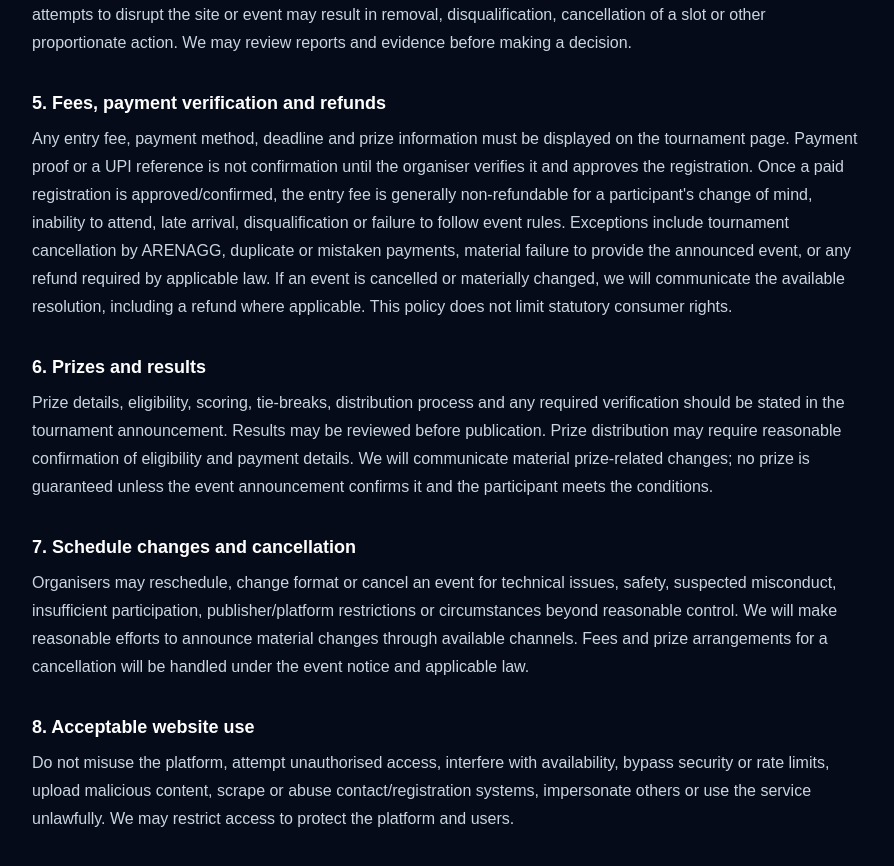
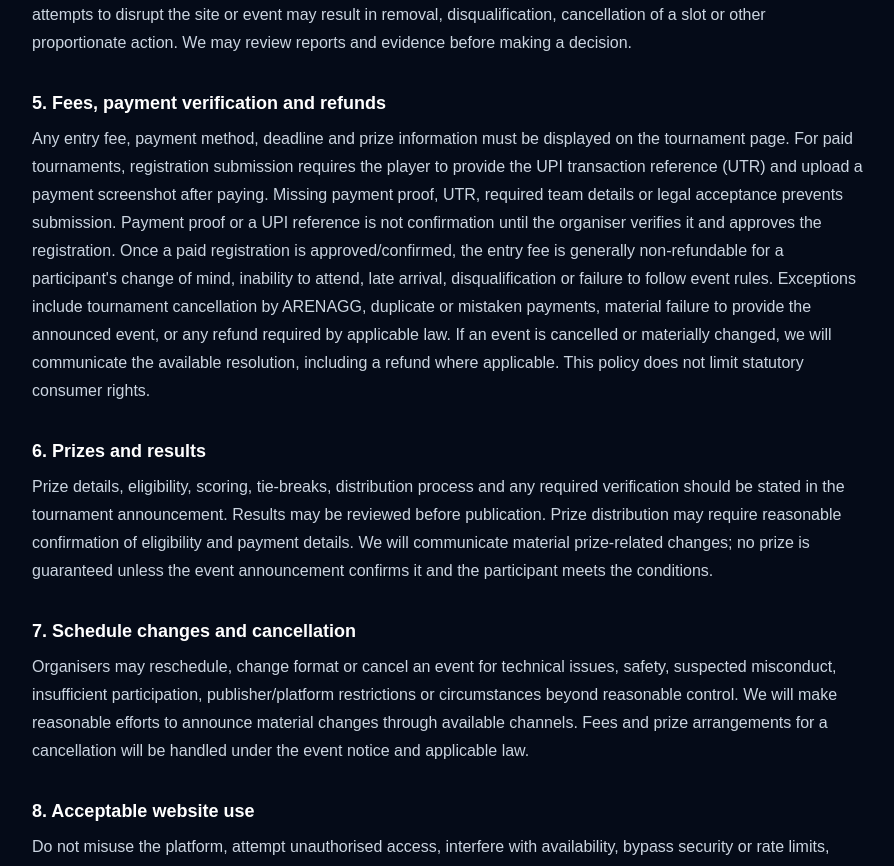
Before and after one commit to MDNOMAANKHAN/arenagg-tournament-app, a Next.js app: page /terms in a window 1280 px wide. Shown: the part 1100-1966 px from the top of the page, without its empty margins (192-1086 px from the left). Built offline with nearby package versions, Linux system fonts and the light colour scheme.

Commit message:
Update legal notices for mandatory payment proof

```diff
--- a/src/app/(site)/terms/page.tsx
+++ b/src/app/(site)/terms/page.tsx
@@ -12,7 +12,7 @@ const sections = [
   ["2. Acceptance and eligibility", "By using the site or submitting a tournament registration, you agree to these Terms and the tournament-specific rules. You must provide accurate information and meet the eligibility requirements shown for the event and applicable law. If you are under 18, a parent or legal guardian must review these Terms and the event rules and approve your participation. ARENAGG's current registration checkbox does not independently verify a guardian's identity or capture a separate guardian approval."],
   ["3. Registration and capacity", "Submitting a registration is a request, not a guarantee of a slot. A registration is subject to available capacity, eligibility, accurate team/player information, tournament rules and any payment verification. Organisers may reject incomplete, duplicate, fraudulent or ineligible entries. Do not submit another person's information without their permission and any required guardian authority."],
   ["4. Tournament rules and fair play", "Participants must follow the event rules, game publisher rules, organiser instructions and applicable law. Cheating, hacks, unauthorised software, impersonation, collusion, harassment, match/result manipulation, abusive conduct or attempts to disrupt the site or event may result in removal, disqualification, cancellation of a slot or other proportionate action. We may review reports and evidence before making a decision."],
-  ["5. Fees, payment verification and refunds", "Any entry fee, payment method, deadline and prize information must be displayed on the tournament page. Payment proof or a UPI reference is not confirmation until the organiser verifies it and approves the registration. Once a paid registration is approved/confirmed, the entry fee is generally non-refundable for a participant's change of mind, inability to attend, late arrival, disqualification or failure to follow event rules. Exceptions include tournament cancellation by ARENAGG, duplicate or mistaken payments, material failure to provide the announced event, or any refund required by applicable law. If an event is cancelled or materially changed, we will communicate the available resolution, including a refund where applicable. This policy does not limit statutory consumer rights."],
+  ["5. Fees, payment verification and refunds", "Any entry fee, payment method, deadline and prize information must be displayed on the tournament page. For paid tournaments, registration submission requires the player to provide the UPI transaction reference (UTR) and upload a payment screenshot after paying. Missing payment proof, UTR, required team details or legal acceptance prevents submission. Payment proof or a UPI reference is not confirmation until the organiser verifies it and approves the registration. Once a paid registration is approved/confirmed, the entry fee is generally non-refundable for a participant's change of mind, inability to attend, late arrival, disqualification or failure to follow event rules. Exceptions include tournament cancellation by ARENAGG, duplicate or mistaken payments, material failure to provide the announced event, or any refund required by applicable law. If an event is cancelled or materially changed, we will communicate the available resolution, including a refund where applicable. This policy does not limit statutory consumer rights."],
   ["6. Prizes and results", "Prize details, eligibility, scoring, tie-breaks, distribution process and any required verification should be stated in the tournament announcement. Results may be reviewed before publication. Prize distribution may require reasonable confirmation of eligibility and payment details. We will communicate material prize-related changes; no prize is guaranteed unless the event announcement confirms it and the participant meets the conditions."],
   ["7. Schedule changes and cancellation", "Organisers may reschedule, change format or cancel an event for technical issues, safety, suspected misconduct, insufficient participation, publisher/platform restrictions or circumstances beyond reasonable control. We will make reasonable efforts to announce material changes through available channels. Fees and prize arrangements for a cancellation will be handled under the event notice and applicable law."],
   ["8. Acceptable website use", "Do not misuse the platform, attempt unauthorised access, interfere with availability, bypass security or rate limits, upload malicious content, scrape or abuse contact/registration systems, impersonate others or use the service unlawfully. We may restrict access to protect the platform and users."],
```
